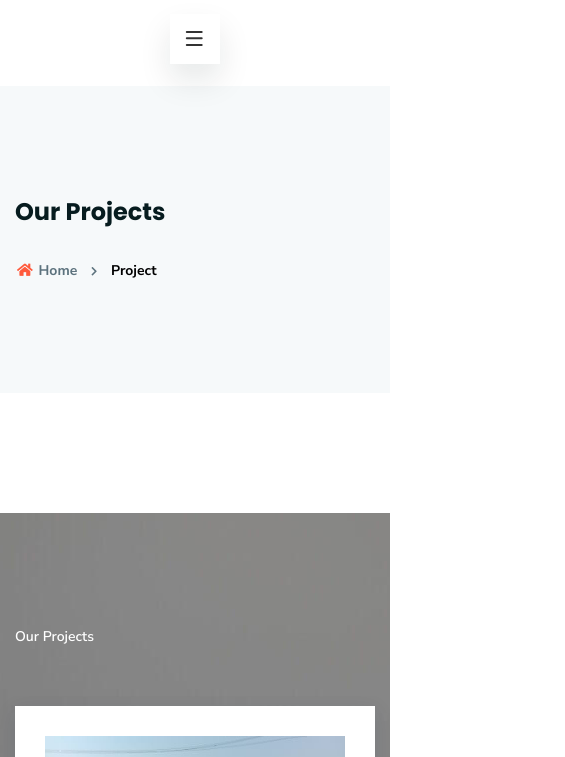
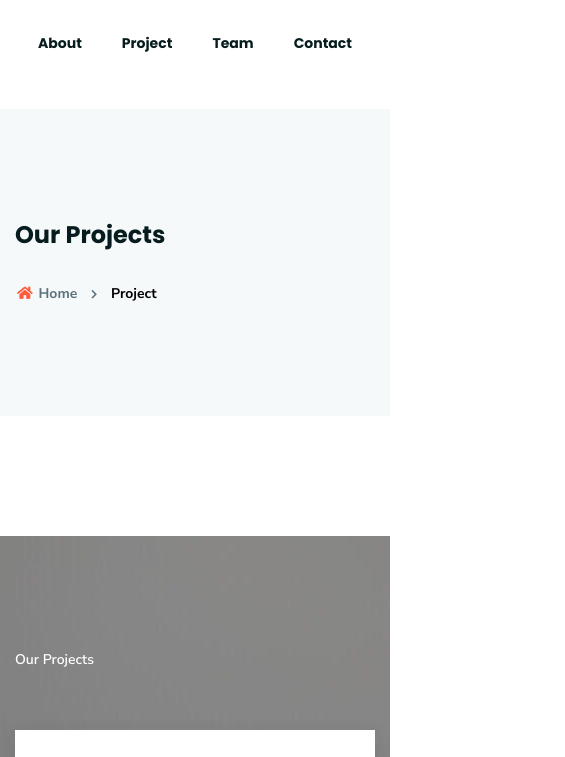
Before and after one commit to haripyt/KUBERA_PROPERTIES, a plain HTML site: page service.html in a window 390 px wide. Shown: the part 200-957 px from the top of the page, 565 px wide, since content can reach past the window. Drawn offline with Linux system fonts and the light colour scheme.

Commit message:
Update service.html

```diff
--- a/service.html
+++ b/service.html
@@ -138,15 +138,34 @@
                             </div>
                         </div>
                         <div class="col--- ltn__header-options ltn__header-options-2 ">
-                            <!-- Mobile Menu Button -->
+                             <!-- Mobile Menu Button -->
                             <div class="mobile-menu-toggle d-xl-none">
-                                <a href="#ltn__utilize-mobile-menu" class="ltn__utilize-toggle">
-                                <svg viewBox="0 0 800 600">
-                                    <path d="M300,220 C300,220 520,220 540,220 C740,220 640,540 520,420 C440,340 300,200 300,200" id="top"></path>
-                                    <path d="M300,320 L540,320" id="middle"></path>
-                                    <path d="M300,210 C300,210 520,210 540,210 C740,210 640,530 520,410 C440,330 300,190 300,190" id="bottom" transform="translate(480, 320) scale(1, -1) translate(-480, -318) "></path>
-                                </svg>
-                            </a>
+                                <nav>
+                                    <div class="ltn__main-menu">
+                                        <ul>
+
+
+                                            <li ><a href="about.html"><h6>About</h6></a>
+
+                                            </li>
+                                            <li ><a href="service.html"><h6>Project</h6></a>
+
+
+                                            </li>
+
+
+                                            <li ><a href="team.html"><h6>Team</h6></a>
+
+                                            </li>
+
+
+
+                                            <li><a href="contact.html"><h6>Contact</h6></a></li>
+
+                                        </ul>
+                                    </div>
+                                </nav>
+
                             </div>
                         </div>
                     </div>
@@ -155,7 +174,6 @@
 
 
         </header>
-        <!-- HEADER AREA END -->
 
 
 
@@ -344,7 +362,7 @@
                 <div class="container-fluid">
                     <div class="row">
                         <div class="col-xl-3 col-md-6 col-sm-6 col-12">
-                            <div class="footer-widget footer-about-widget" style="margin-left:70px">
+                            <div class="footer-widget footer-about-widget" >
                                 <div class="footer-logo">
                                     <div class="site-logo">
                                         <img src="imgs/logo.jpg" width="160px" alt="Logo" style="border-radius: 10px;">
@@ -382,7 +400,7 @@
 
                             </div>
                         </div>
-                        <div class="col-xl-2 col-md-6 col-sm-6 col-12" style="margin-left: 190px;">
+                        <div class="col-xl-2 col-md-6 col-sm-6 col-12" >
                             <div class="footer-widget footer-menu-widget clearfix">
                                 <h4 class="footer-title">Company</h4>
                                 <div class="footer-menu">
@@ -396,7 +414,7 @@
                             </div>
                         </div>
 
-                        <div class="col-xl-3 col-md-6 col-sm-12 col-12" style="margin-left: 120px;">
+                        <div class="col-xl-3 col-md-6 col-sm-12 col-12" >
                             <div class="footer-widget footer-newsletter-widget">
                                 <h4 class="footer-title">Newsletter</h4>
                                 <p>Free To Contact Us.</p>
@@ -419,7 +437,7 @@
                 <div class="container-fluid ltn__border-top-2">
                     <div class="row">
                         <div class="col-md-6 col-12">
-                            <div class="ltn__copyright-design clearfix" style="margin-left: 200px;">
+                            <div class="ltn__copyright-design clearfix" >
                                 <p>All Rights Reserved @ Kubera Properties  <span class="current-year"></span></p>
                             </div>
                         </div>
```
